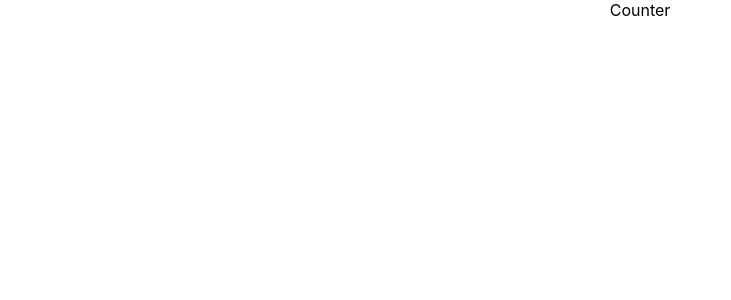
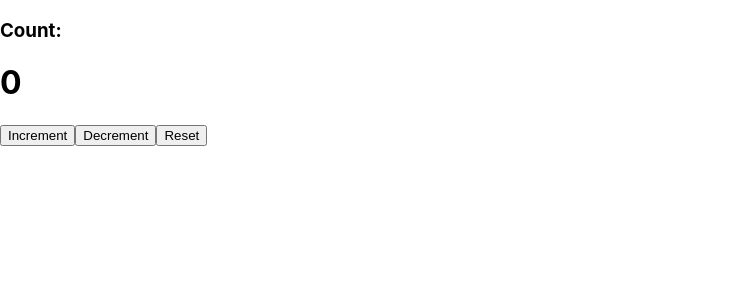
Before and after one commit to Joshua77/examsemester02, a React (Create React App) app: page / in a window 1280 px wide. Shown: the top 300 px of the page, without its empty margins (0-731 px from the left). Built offline with nearby package versions, Linux system fonts and the light colour scheme.

Commit message:
First Phase

```diff
--- a/src/App.js
+++ b/src/App.js
@@ -1,13 +1,32 @@
-import React from 'react';
+import React, {useState} from 'react';
 import './App.css';
 
-function App() {
+export default function App() {
+  const [count, setCount] = useState(0);
+
+  let incrementCount = () => {
+    setCount(count + 1);
+  };
+
+  let decrementCount = () => {
+    setCount(count - 1);
+  };
+
+
+
   return (
-    <div className="App">
-      <div> Counter </div>
-
+    <div className="app">
+      <div>
+        <div class="count">
+          <h3>Count:</h3>
+          <h1>{count}</h1>
+        </div>
+        <div class="buttons">
+          <button onClick={incrementCount}> Increment </button>
+          <button onClick={decrementCount}> Decrement </button>
+          <button onClick={() => setCount(0)}> Reset </button>
+        </div>
+      </div>
     </div>
   );
 }
-
-export default App;
--- /dev/null
+++ b/src/pages/counterusereducer.js
@@ -0,0 +1,6 @@
+import React, { useEffect } from 'react';
+
+
+
+
+export default Reduce;
```
Also changed, not shown: src/pages/error.js (added), src/pages/page404.js (added).
